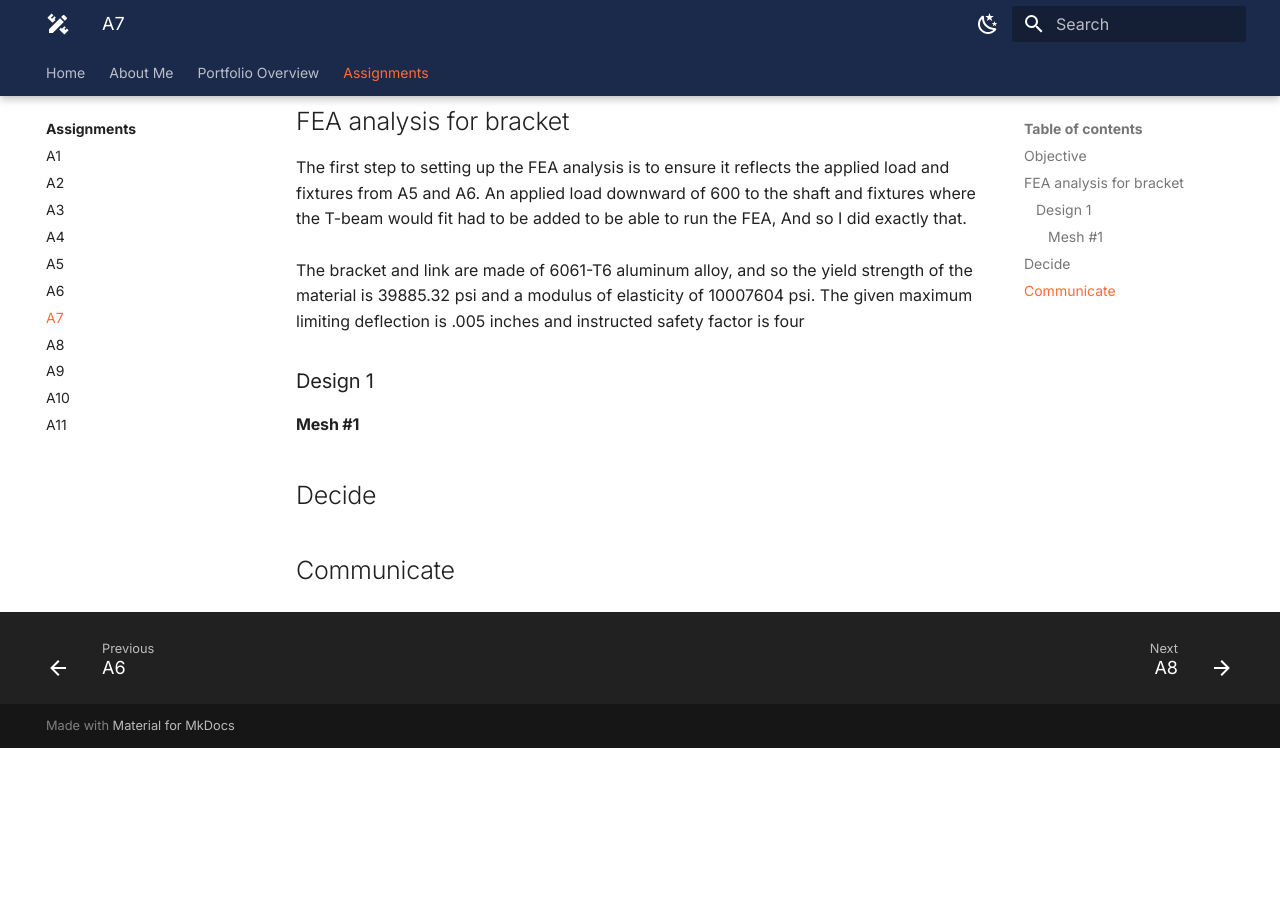
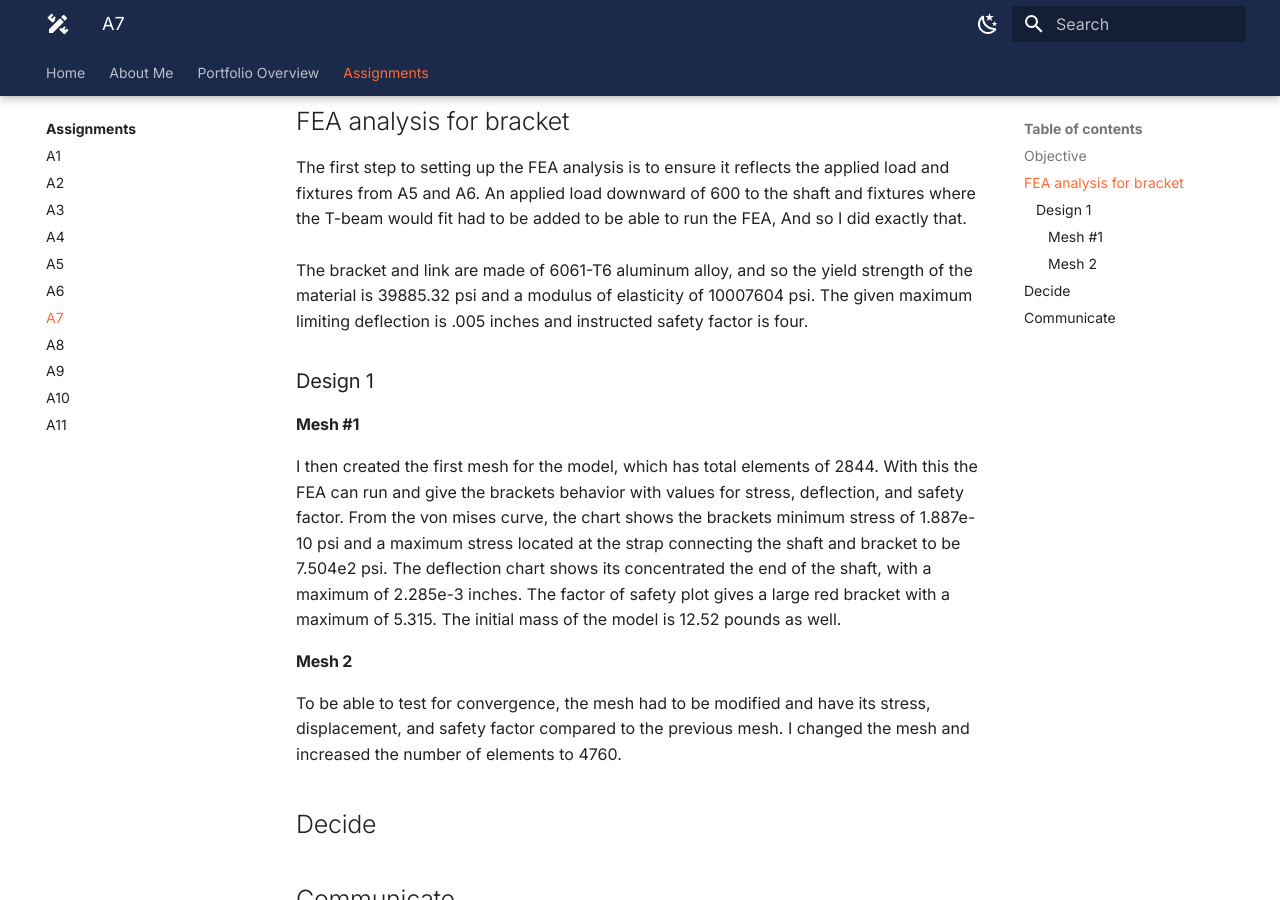
Before and after one commit to ajchiocca/megr2157-portfolio, an MkDocs documentation site: the page built from docs/assignments/A07/index.md, in a window 1280 px wide and 900 px high, scrolled down 377 px. Built offline with MkDocs 1.6.1 and Material for MkDocs 9.7.7, drawn with Linux system fonts in a browser that asks for light colours; before the commit the page ends 1125 px from its top, so only the background shows below that.

Commit message:
Enhance FEA analysis details in index.md
Updated FEA analysis section with additional details on mesh creation and results.

```diff
--- a/docs/assignments/A07/index.md
+++ b/docs/assignments/A07/index.md
@@ -7,13 +7,15 @@ The objective of this assignment was to do a finite element analysis on the brac
 The first step to setting up the FEA analysis is to ensure it reflects the applied load and fixtures from A5 and A6. An applied load downward of 600 to the shaft and fixtures where the T-beam would fit had to be added to be able to run the FEA, And so I did exactly that.
 <br>
 <br>
-The bracket and link are made of 6061-T6 aluminum alloy, and so the yield strength of the material is 39885.32 psi and a modulus of elasticity of 10007604 psi. The given maximum limiting deflection is .005 inches and instructed safety factor is four
+The bracket and link are made of 6061-T6 aluminum alloy, and so the yield strength of the material is 39885.32 psi and a modulus of elasticity of 10007604 psi. The given maximum limiting deflection is .005 inches and instructed safety factor is four.
 
 ### Design 1
 
+#### Mesh #1
+I then created the first mesh for the model, which has total elements of 2844. With this the FEA can run and give the brackets behavior with values for stress, deflection, and safety factor. From the von mises curve, the chart shows the brackets minimum stress of 1.887e-10 psi and a maximum stress located at the strap connecting the shaft and bracket to be 7.504e2 psi. The deflection chart shows its concentrated the end of the shaft, with a maximum of 2.285e-3 inches. The factor of safety plot gives a large red bracket with a maximum of 5.315. The initial mass of the model is 12.52 pounds as well.
 
-
-#### Mesh #1
+#### Mesh 2
+To be able to test for convergence, the mesh had to be modified and have its stress, displacement, and safety factor compared to the previous mesh. I changed the mesh and increased the number of elements to 4760.
 
 ## Decide
 
```
